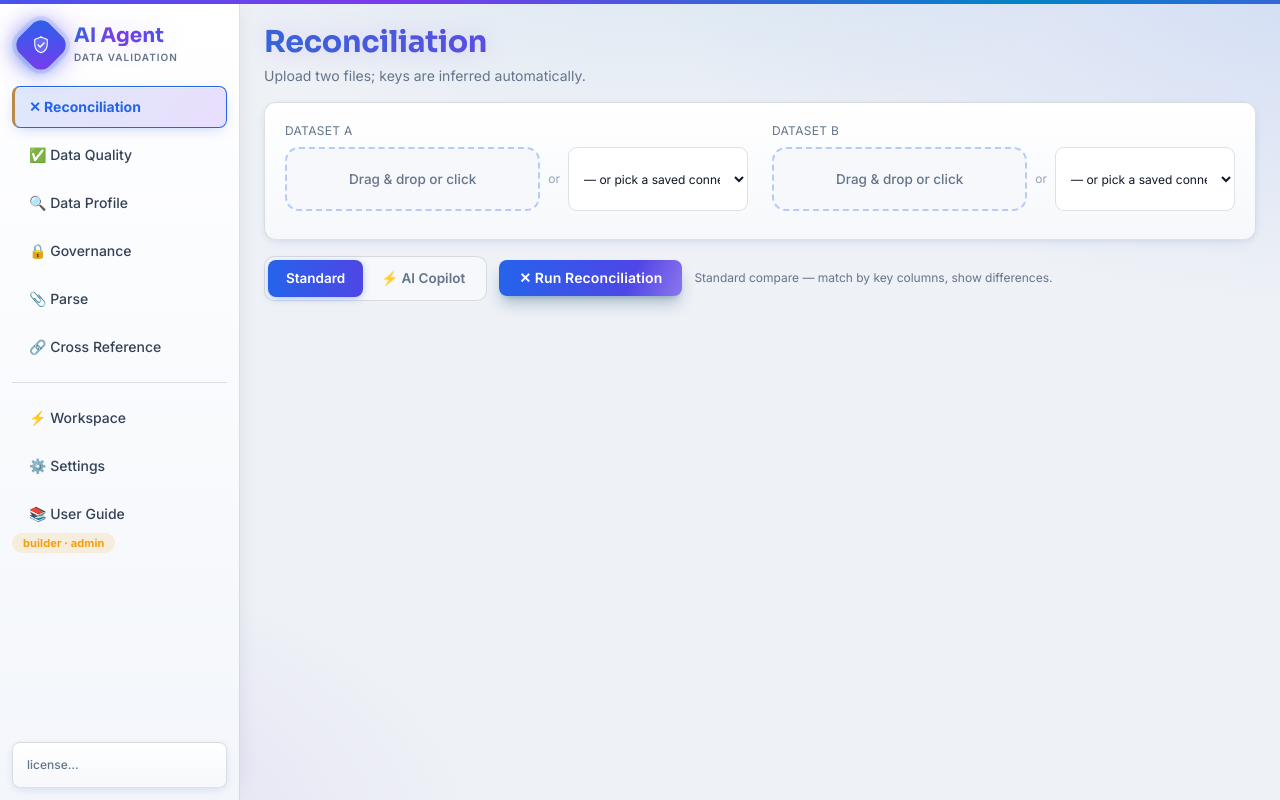
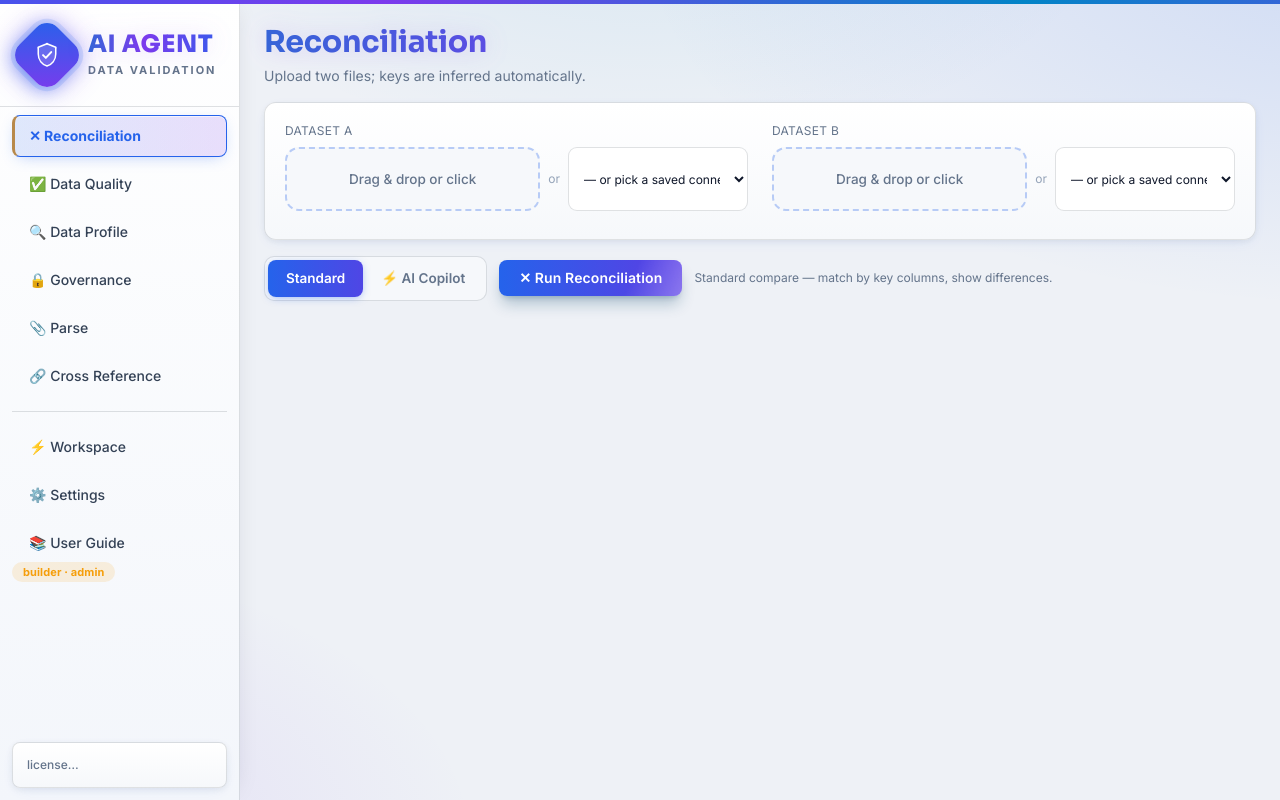
Before and after one commit to ravindraupadhyay1001-ux/ai-datavalidator, a FastAPI app: page / in a window 1280 px wide. Run offline with FastAPI, Linux system fonts and the light colour scheme; data comes from the database, SQL or seed files in the repository; data that the repository does not hold is empty; parts of the project's set-up code (start-up, migrations or seed data) failed here and were passed over; some libraries are stand-ins or nearby versions.

Commit message:
Make sidebar brand mark bigger and more prominent
Logo mark 42px -> 54px (icon 20px -> 28px), "AI Agent" now uppercase
and a size step larger, "Data Validation" caption gets wider letter
spacing, and the whole brand block gets more padding plus a separating
border so it reads as the anchor of the sidebar rather than blending
into the nav list below it.

Co-Authored-By: Claude Sonnet 5 <noreply@anthropic.com>

```diff
--- a/templates/index.html
+++ b/templates/index.html
@@ -116,9 +116,9 @@
 <div class="flex h-screen">
   <!-- Sidebar -->
   <aside class="w-60 flex flex-col border-r border-[var(--line)]" style="background:linear-gradient(180deg,#ffffff,#f3f6fb); box-shadow:4px 0 24px -12px rgba(15,23,42,.15);">
-    <div class="px-5 pt-6 pb-5 flex items-center gap-3">
-      <div class="logo-mark">
-        <svg viewBox="0 0 24 24" width="20" height="20" fill="none" xmlns="http://www.w3.org/2000/svg">
+    <div class="px-5 pt-7 pb-6 flex items-center gap-3.5 border-b border-[var(--line)] mb-2">
+      <div class="logo-mark" style="width:54px;height:54px;border-radius:15px;">
+        <svg viewBox="0 0 24 24" width="28" height="28" fill="none" xmlns="http://www.w3.org/2000/svg">
           <path d="M12 2.3 4.5 5.4v5.8c0 5.1 3.3 8.9 7.5 10.2 4.2-1.3 7.5-5.1 7.5-10.2V5.4L12 2.3Z"
                 fill="white" fill-opacity=".16" stroke="white" stroke-width="1.3" stroke-linejoin="round"/>
           <path d="M8.6 12.1 11 14.5l4.6-5" stroke="white" stroke-width="1.7" stroke-linecap="round" stroke-linejoin="round"/>
@@ -127,8 +127,8 @@
           <circle cx="19.5" cy="5.9" r=".7" fill="white" fill-opacity=".7"/>
         </svg>
       </div>
-      <div><div class="text-xl font-bold grad-text leading-none">AI Agent</div>
-        <div class="text-[10px] font-semibold uppercase tracking-widest text-gray-500 mt-1">Data Validation</div></div>
+      <div><div class="text-2xl font-extrabold grad-text leading-none uppercase tracking-wide">AI Agent</div>
+        <div class="text-[11px] font-bold uppercase tracking-[0.18em] text-gray-500 mt-1.5">Data Validation</div></div>
     </div>
     <nav class="flex flex-col gap-1.5 px-3 text-sm">
       <button data-tab="compare" class="tab-btn text-left px-3.5 py-2.5 rounded-lg tab-active">&#10005; Reconciliation</button>
```
